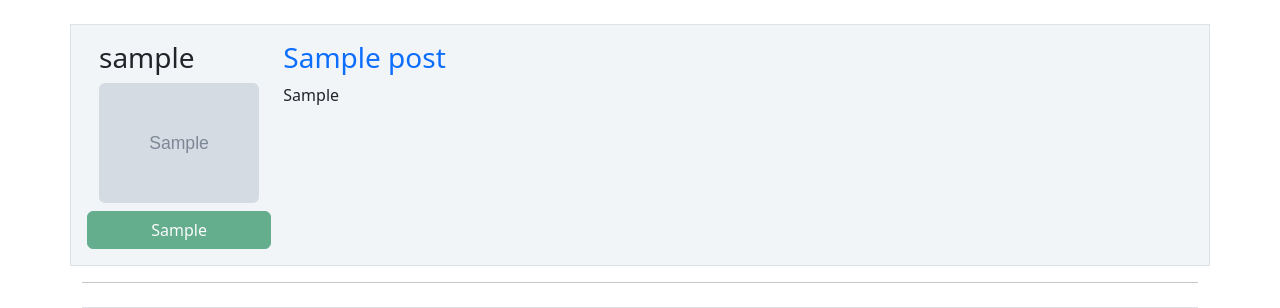
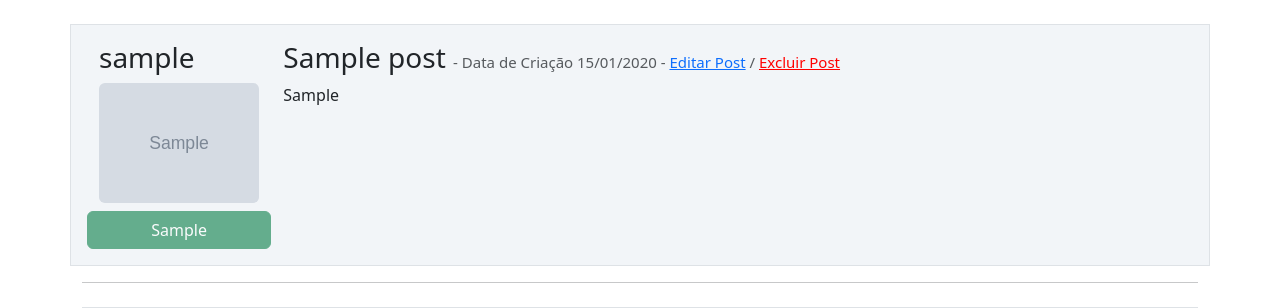
Before and after one commit to pedrohenriqueperes/site_lira_curso, a Flask app: page /post/1 in a window 1280 px wide. Shown: the part 56-364 px from the top of the page. Run offline with Flask 3, Linux system fonts and the light colour scheme; a user stored in the database is signed in; tables that the repository leaves empty hold one stand-in row (values such as "Sample post"); grey boxes marked "Sample" are stand-in pictures; some libraries are stand-ins or nearby versions.

```diff
--- a/comunidadeimpressionadora/routes.py
+++ b/comunidadeimpressionadora/routes.py
@@ -1,4 +1,4 @@
-from flask import render_template, request, redirect, flash, url_for
+from flask import render_template, request, redirect, flash, url_for, abort
 from comunidadeimpressionadora import app, database, bcrypt
 from comunidadeimpressionadora.forms import FormLogin, FormCriarConta, FormEditarPerfil, FormCriarPost
 from comunidadeimpressionadora.models import Usuario, Post
@@ -179,15 +179,16 @@ def exibir_post(post_id):
     return render_template('post.html', post=post, form=form)
 
 
-# @app.route('/post/<post_id>', methods=['GET', 'POST'])
-# def exibir_post(post_id):
-#     post = Post.query.get(post_id)
-#     if current_user == post.autor:
-#         form = FormCriarPost()
-#         if request.method == 'GET':
-#             form.titulo.data = post.titulo
-#             form.corpo.data = form.corpo
 
-#     else:
-#         form = None
-#     return render_template('post.html', post=post, form=form)
+
+@app.route('/post/<int:post_id>/excluir', methods=['GET', 'POST'])
+@login_required
+def excluir_post(post_id):
+    post = Post.query.get(post_id)
+    if current_user == post.autor:
+        database.session.delete(post)
+        database.session.commit()
+        flash('Post excluido com sucesso!', 'alert-danger')
+        return redirect(url_for('home'))
+    else:
+        abort(403)
--- a/comunidadeimpressionadora/templates/post.html
+++ b/comunidadeimpressionadora/templates/post.html
@@ -17,9 +17,17 @@
                 </div>
             </div>
             <div class="col col-8">
-                <a style="text-decoration: none;" href="{{ url_for('exibir_post', post_id=post.id) }}">
-                    <h3>{{ post.titulo }}</h3>
-                </a>
+
+                <h3>{{ post.titulo }}
+                    <small class="text-muted" style="font-size: 15px;">
+                         - Data de Criação {{post.data_criacao.strftime('%d/%m/%Y') }}
+                         {% if form %}
+                         - <a href="#form_editar_post">Editar Post</a> / <a href="#" data-bs-toggle="modal" data-bs-target="#exampleModal" style="color: red;">Excluir Post</a>
+                         {% endif %}
+
+                    </small>
+                </h3>
+
                 <p>{{ post.corpo }}</p>
             </div>
         </div>
@@ -32,7 +40,7 @@
         <hr>
         <div class="row">
             <div class="col">
-                <form method="POST" action="" class="border mt-2 p-4">
+                <form method="POST" action="" id="form_editar_post" class="border mt-2 p-4">
                     {{ form.csrf_token }}
                     <legend>Editar Post</legend>
                     <fieldset>
@@ -77,4 +85,23 @@
 
     </div>
     {% endif %}
+
+<!-- Modal -->
+    <div class="modal fade" id="exampleModal" tabindex="-1" aria-labelledby="exampleModalLabel" aria-hidden="true">
+        <div class="modal-dialog">
+        <div class="modal-content">
+            <div class="modal-header">
+            <h1 class="modal-title fs-5" id="exampleModalLabel">Excluir Post?</h1>
+            <button type="button" class="btn-close" data-bs-dismiss="modal" aria-label="Close"></button>
+            </div>
+            <div class="modal-body">
+            Tem certeza que quer excluir esse Post?
+            </div>
+            <div class="modal-footer">
+            <button type="button" class="btn btn-secondary" data-bs-dismiss="modal">Cancelar</button>
+            <form method="POST" action="{{ url_for('excluir_post', post_id=post.id) }}"><button type="submit" class="btn btn-danger">Excluir</button></form>
+            </div>
+        </div>
+        </div>
+    </div>
 {% endblock  %}
```
